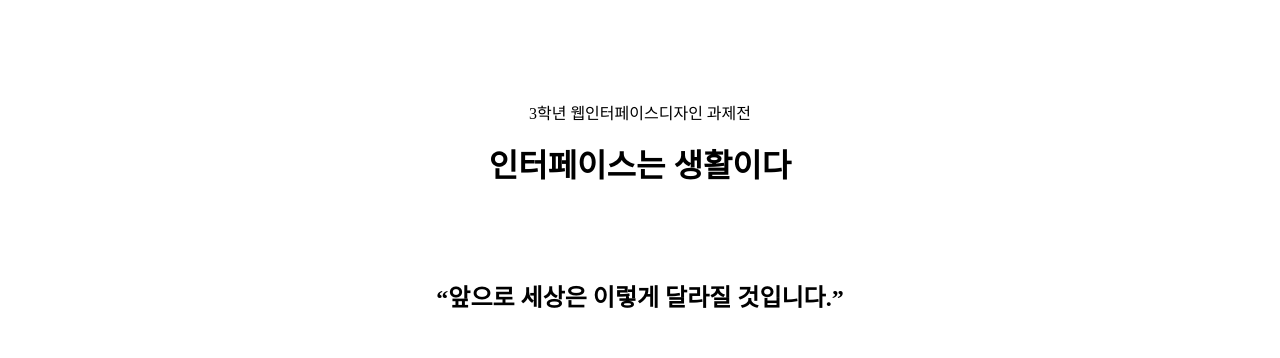
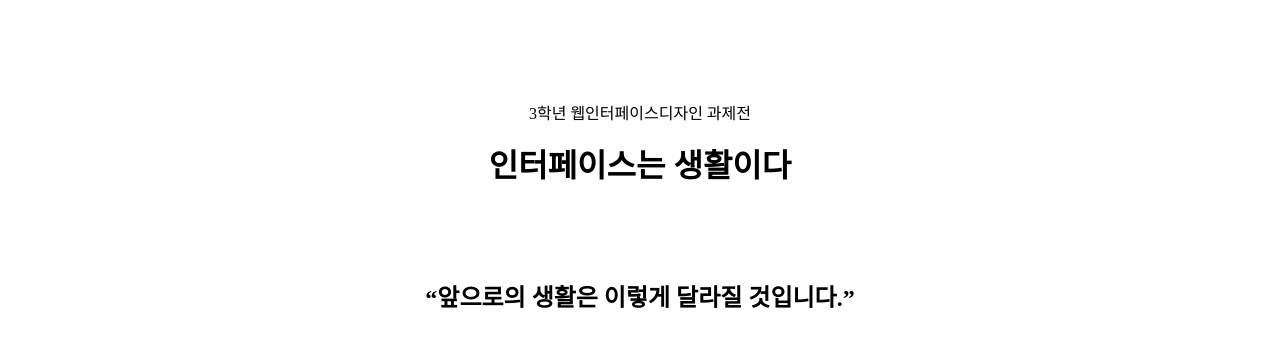
Before and after one commit to lee-bh/20-12-webinterface-termfinal, a plain HTML site: page index.html in a window 1280 px wide. Shown: the top 358 px of the page. Drawn offline with Linux system fonts and the light colour scheme.

Commit message:
Update index.html

```diff
--- a/index.html
+++ b/index.html
@@ -38,7 +38,7 @@
 		<h1>인터페이스는 생활이다</h1>
 	</header>
 
-	<h2>“앞으로 세상은 이렇게 달라질 것입니다.”</h2>
+	<h2>“앞으로의 생활은 이렇게 달라질 것입니다.”</h2>
 	<ul class="row">
 		<li>
 			<a href="https://www.figma.com/proto/hRKo4mmpNvOPWaWqY6d90K/Untitled?node-id=1%3A2&scaling=min-zoom" target="_new">
```
